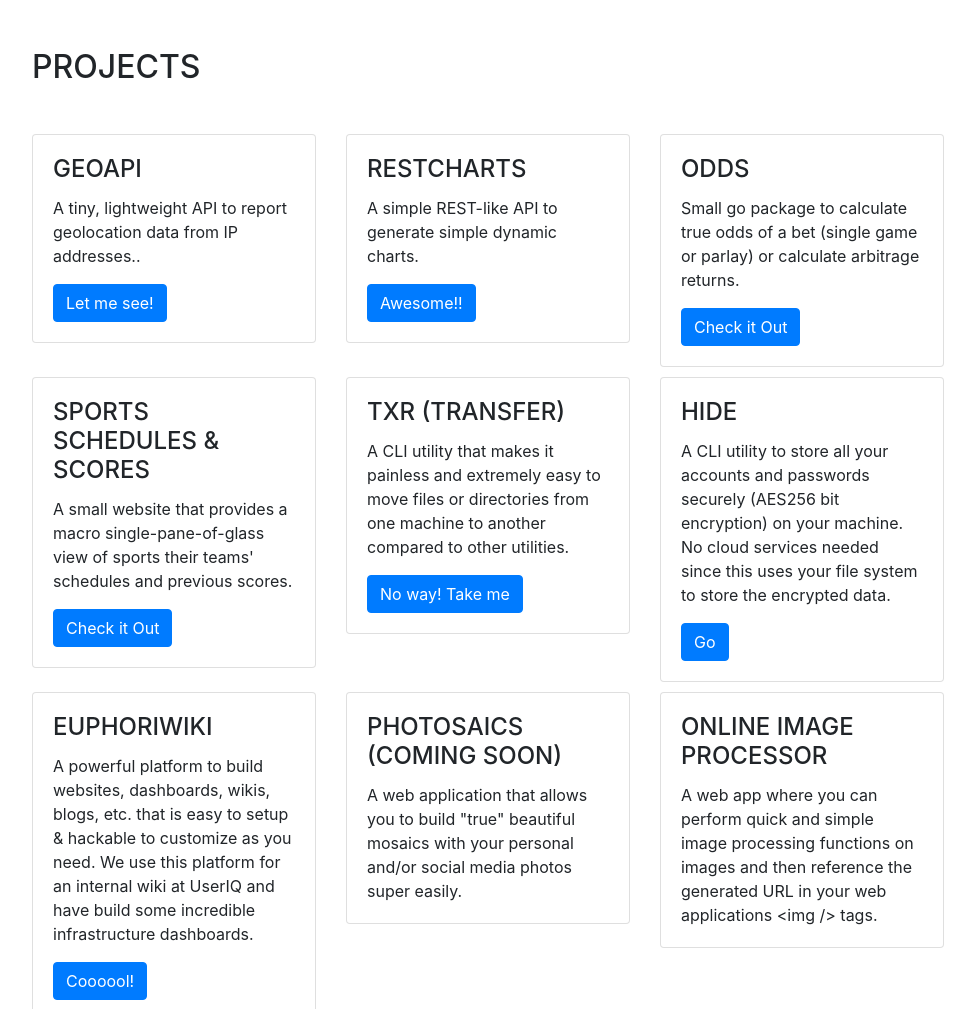
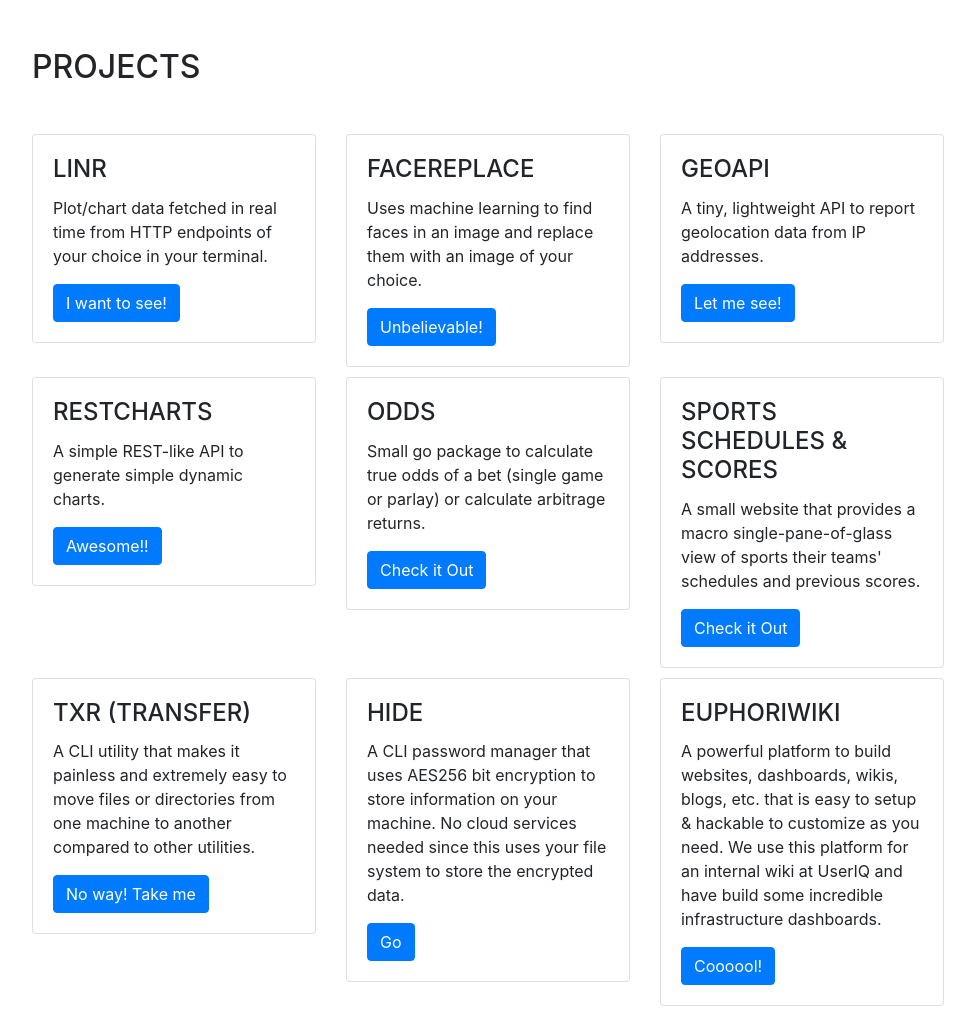
Before and after one commit to whatl3y/portfolio-site, a website with bundled scripts: page www/index.html in a window 1280 px wide. Shown: the part 800-1809 px from the top of the page, without its empty margins (288-1263 px from the left). Built offline with nearby package versions, Linux system fonts and the light colour scheme; a web font is replaced by a local one.

Commit message:
Update projects

```diff
--- a/www/index.html
+++ b/www/index.html
@@ -169,8 +169,28 @@
             <div class="card-wrapper col-xs-12 col-sm-6 col-md-4">
               <div class="card">
                 <div class="card-block">
+                  <h4 class="card-title">linr</h4>
+                  <p class="card-text">Plot/chart data fetched in real time from HTTP endpoints of your choice in your terminal.</p>
+                  <a href="https://github.com/whatl3y/linr" target="_blank" class="btn btn-primary">I want to see!</a>
+                </div>
+              </div>
+            </div>
+
+            <div class="card-wrapper col-xs-12 col-sm-6 col-md-4">
+              <div class="card">
+                <div class="card-block">
+                  <h4 class="card-title">facereplace</h4>
+                  <p class="card-text">Uses machine learning to find faces in an image and replace them with an image of your choice.</p>
+                  <a href="https://github.com/Risk3sixty-Labs/facereplace" target="_blank" class="btn btn-primary">Unbelievable!</a>
+                </div>
+              </div>
+            </div>
+
+            <div class="card-wrapper col-xs-12 col-sm-6 col-md-4">
+              <div class="card">
+                <div class="card-block">
                   <h4 class="card-title">geoapi</h4>
-                  <p class="card-text">A tiny, lightweight API to report geolocation data from IP addresses..</p>
+                  <p class="card-text">A tiny, lightweight API to report geolocation data from IP addresses.</p>
                   <a href="https://github.com/Risk3sixty-Labs/geoapi" target="_blank" class="btn btn-primary">Let me see!</a>
                 </div>
               </div>
@@ -211,7 +231,7 @@
                 <div class="card-block">
                   <h4 class="card-title">txr (transfer)</h4>
                   <p class="card-text">A CLI utility that makes it painless and extremely easy to move files or directories from one machine to another compared to other utilities.</p>
-                  <a href="https://txr.euphoritech.com" target="_blank" class="btn btn-primary">No way! Take me</a>
+                  <a href="https://github.com/whatl3y/txr" target="_blank" class="btn btn-primary">No way! Take me</a>
                 </div>
               </div>
             </div>
@@ -220,7 +240,7 @@
               <div class="card">
                 <div class="card-block">
                   <h4 class="card-title">hide</h4>
-                  <p class="card-text">A CLI utility to store all your accounts and passwords securely (AES256 bit encryption) on your machine. No cloud services needed since this uses your file system to store the encrypted data.</p>
+                  <p class="card-text">A CLI password manager that uses AES256 bit encryption to store information on your machine. No cloud services needed since this uses your file system to store the encrypted data.</p>
                   <a href="https://github.com/whatl3y/hide" target="_blank" class="btn btn-primary">Go</a>
                 </div>
               </div>
```
